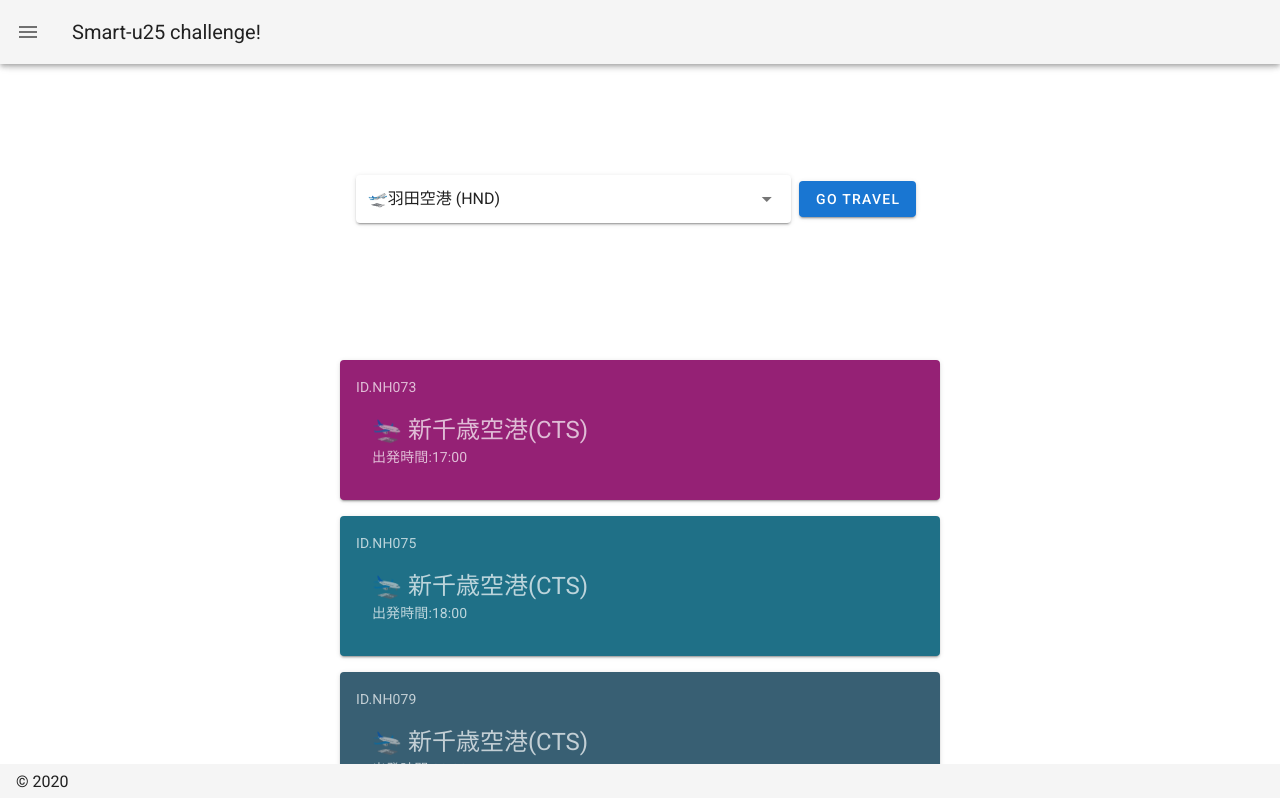
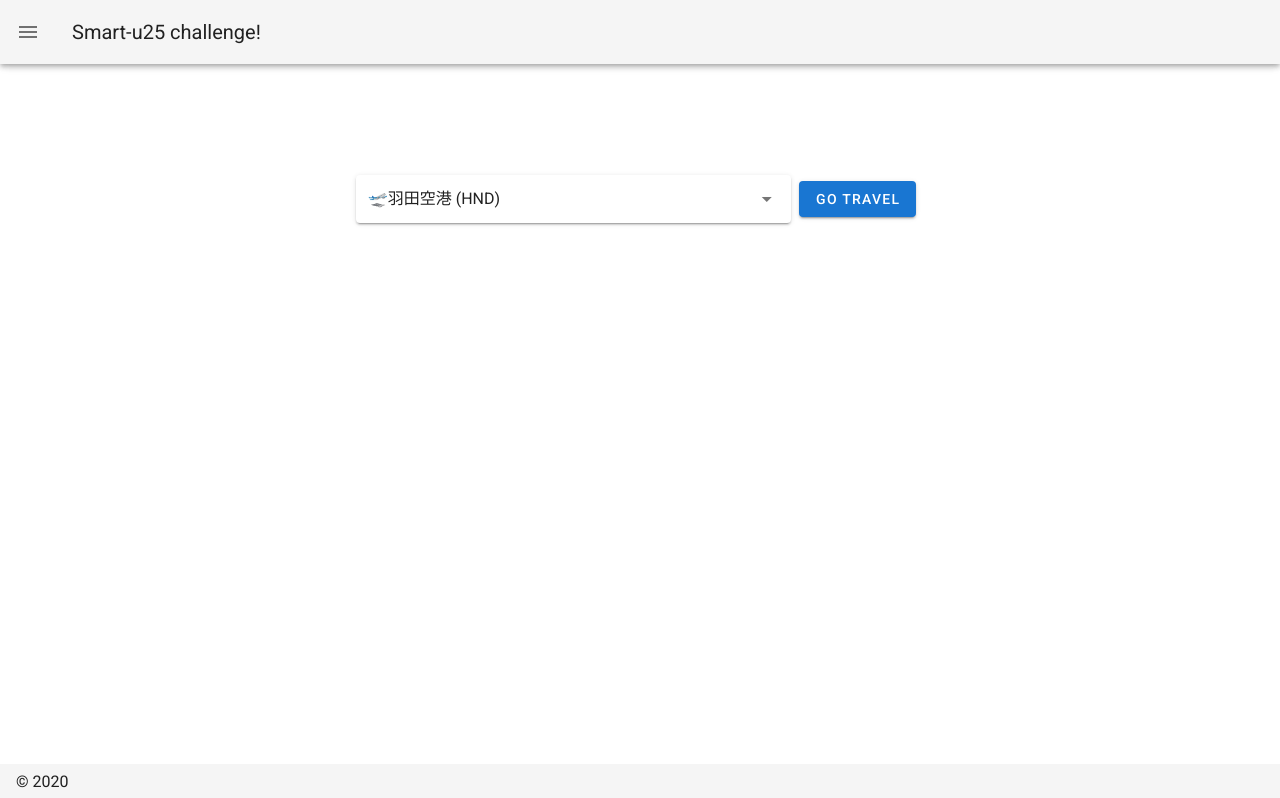
Before and after one commit to MizukiSonoko/buttobi-site, a Nuxt app: page / in a window 1280 px wide. Shown: the top 798 px of the page. Built offline with nearby package versions, Linux system fonts and the light colour scheme.

Commit message:
Remove default result

```diff
--- a/pages/index.vue
+++ b/pages/index.vue
@@ -160,11 +160,6 @@ export default Vue.extend({
       });
     }
   },
-  created() {
-    const now = Date.now();
-    this.data = this.getAirplainsFrom('HND');
-    this.dataLoaded = true
-  }
 });
 
   /*
```
